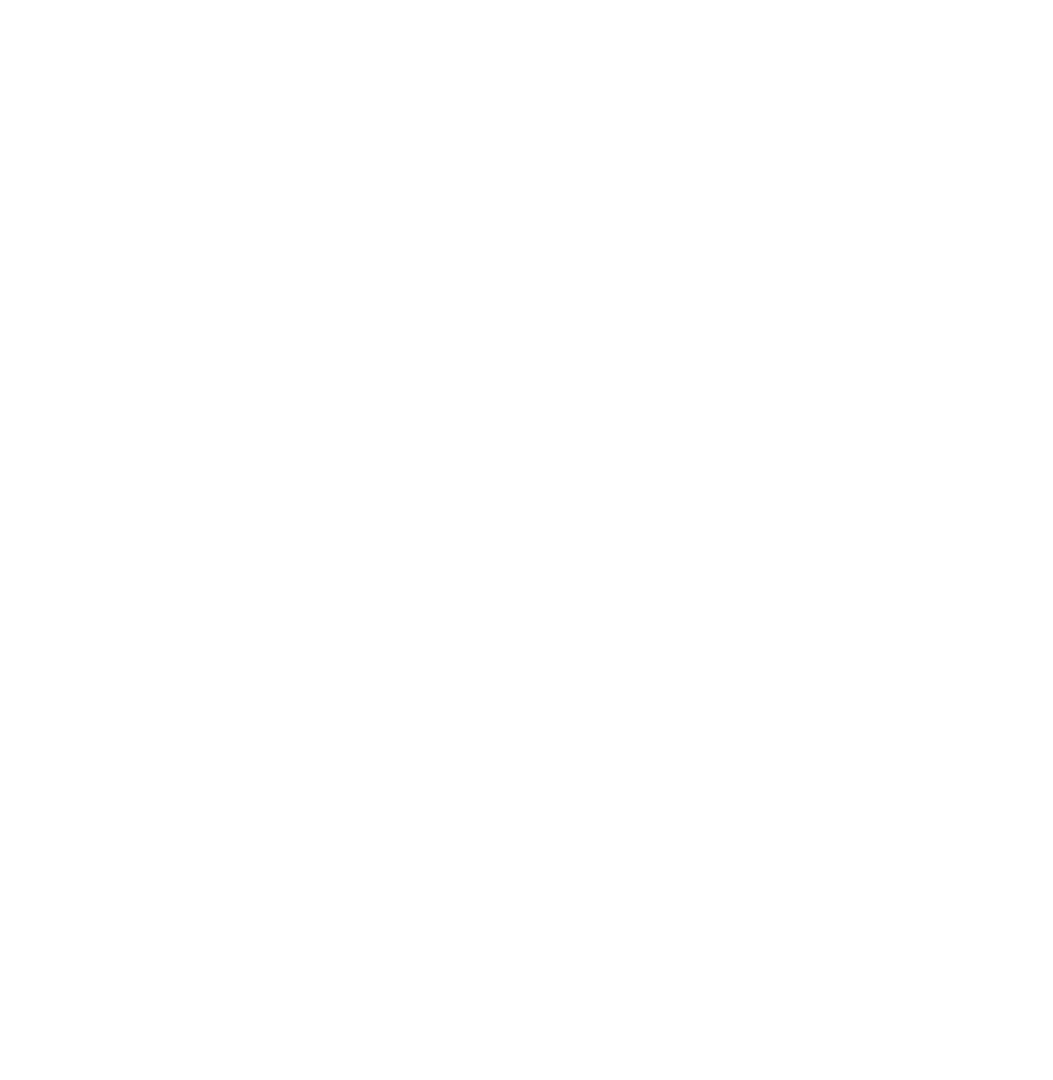
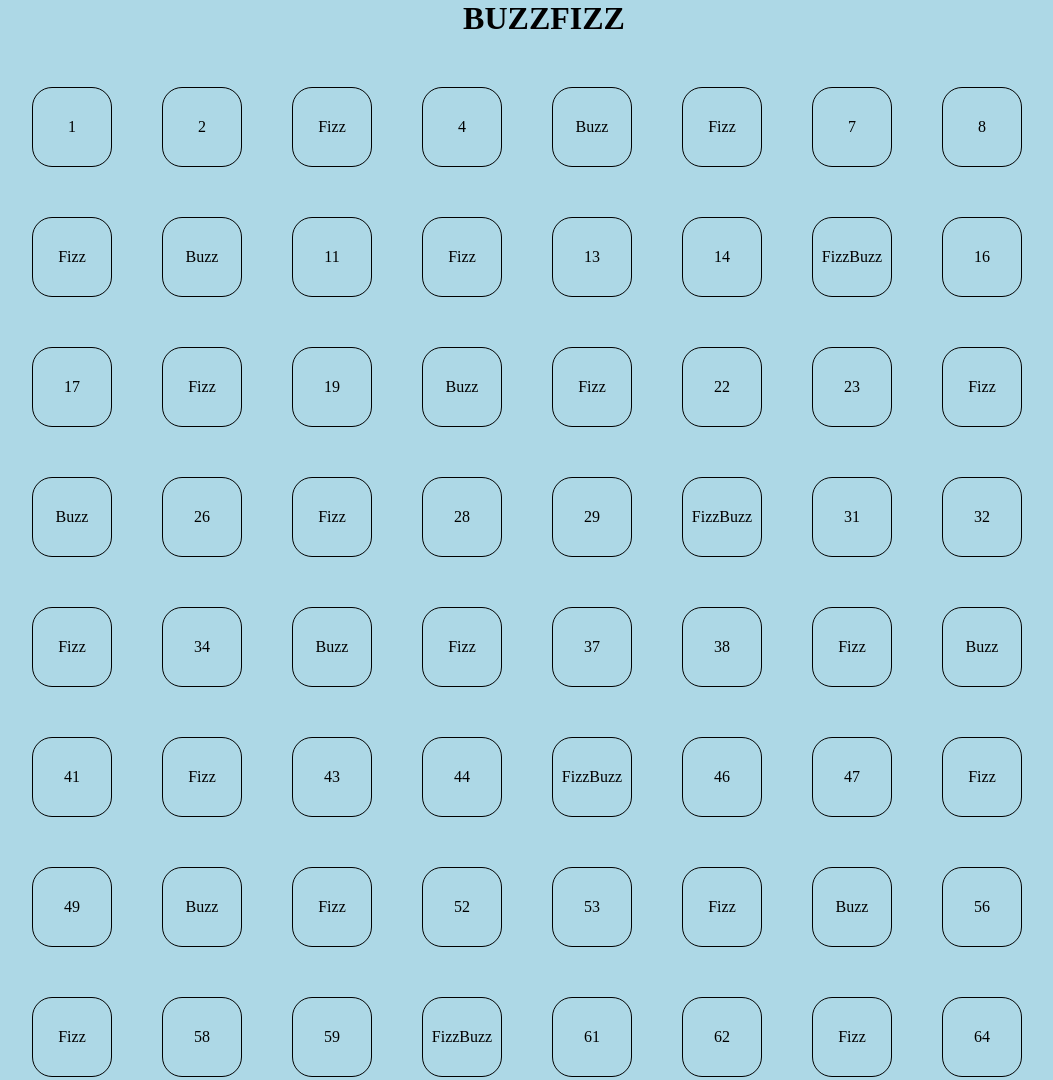
Before and after one commit to SimonePizziconi/js-fizzbuzz, a plain HTML site: page index.html in a window 1280 px wide. Shown: the top 1080 px of the page, without its empty margins (96-1149 px from the left). Before the commit the page ends 800 px from the top, so only its background shows below. Drawn offline with Linux system fonts and the light colour scheme.

Commit message:
Add html + css and creation div in js +  used "append"

```diff
--- a/css/style.css
+++ b/css/style.css
@@ -0,0 +1,40 @@
+/* REGOLE GENERALI CSS */
+*{
+    margin: 0;
+    padding: 0;
+    box-sizing: border-box;
+}
+
+body{
+    background-color: lightblue;
+}
+
+/* REGOLE TITOLO */
+
+#title{
+    text-align: center;
+}
+
+/* REGOLE CONTAINER */
+
+.container{
+    padding: 50px 0;
+    width: 80%;
+    margin: 0 auto;
+    display: flex;
+    flex-wrap: wrap;
+    gap: 50px;
+}
+
+/* REGOLE BOX */
+
+.box{
+    border: 1px solid black;
+    border-radius: 20px;
+    height: 80px;
+    width: 80px;
+    text-align: center;
+    display: flex;
+    justify-content: center;
+    align-items: center;
+}
--- a/index.html
+++ b/index.html
@@ -7,7 +7,8 @@
     <link rel="stylesheet" href="css/style.css">
 </head>
 <body>
-
+    <h1 id="title">BUZZFIZZ</h1>
+    <div class="container"></div>
 
 
 
--- a/js/script.js
+++ b/js/script.js
@@ -1,20 +1,38 @@
 // Scrivi un programma che stampi in console i numeri da 1 a 100,
 
 for (let i = 1; i <= 100; i++){
+// Crea un container nel DOM
+const container = document.querySelector(".container");
+
+// Crea un elemento da mettere dentro al contenitore
+let square = document.createElement ("div");
+container.append(square);
+
+// Aggiungi una classe all'elemento square creato
+square.classList.add("box");
+console.log(square, container);
 
 if (i % 3 === 0 && i % 5 === 0){ //  e che per i multipli di 3 e 5 stampi “FizzBuzz” al posto del numero
         const textFizzBuzz = "FizzBuzz";
+        // aggiungi un elemento html con il numero o la stringa corretta da mostrare.
+        square.append(textFizzBuzz)
         console.log(textFizzBuzz);
 
     } else if (i % 3 === 0){ //  e per i multipli di 3 stampi “Fizz”.
         const textFizz = "Fizz";
+        // aggiungi un elemento html con il numero o la stringa corretta da mostrare.
+        square.append(textFizz)
         console.log(textFizz);
 
     } else if (i % 5 === 0){// e per i numeri che sono multipli di 5 stampi “Buzz”.
         const textBuzz = "Buzz";
+        // aggiungi un elemento html con il numero o la stringa corretta da mostrare.
+        square.append(textBuzz)
         console.log(textBuzz);
 
     } else {
+        // aggiungi un elemento html con il numero o la stringa corretta da mostrare.
+        square.append(i);
         console.log(i);
     }
 }
```
